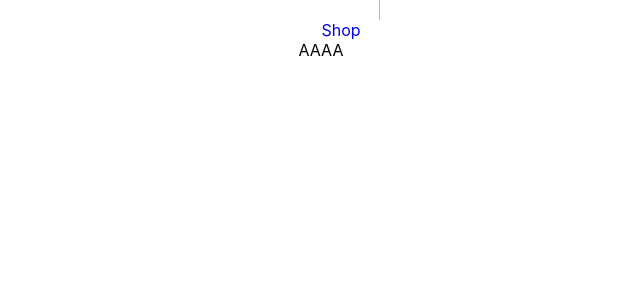
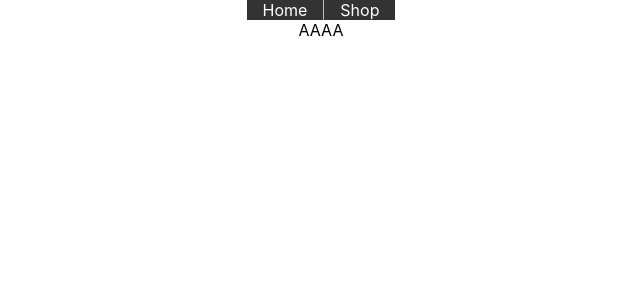
Before and after one commit to MattFLPe/shopping-cart, a React (Create React App) app: page /Shop in a window 1280 px wide. Shown: the top 300 px of the page, without its empty margins (319-959 px from the left). Built offline with nearby package versions, Linux system fonts and the light colour scheme.

Commit message:
Add className for ul and and li elements

```diff
--- a/src/components/Navbar/Navbar.js
+++ b/src/components/Navbar/Navbar.js
@@ -6,11 +6,11 @@ const Navbar = () => {
     return (
         <>
         <nav className={styles.nav}>
-            <ul>
+            <ul className={styles.ul}>
                 <li className={styles.li}>
-                    <Link to="/Home" className={styles.Link}>Home</Link>
+                    <Link to="/" className={styles.Link}>Home</Link>
                 </li>
-                <li>
+                <li className={styles.li}>
                     <Link to="/Shop" className={styles.Link}>Shop</Link>
                 </li>
             </ul>
```
